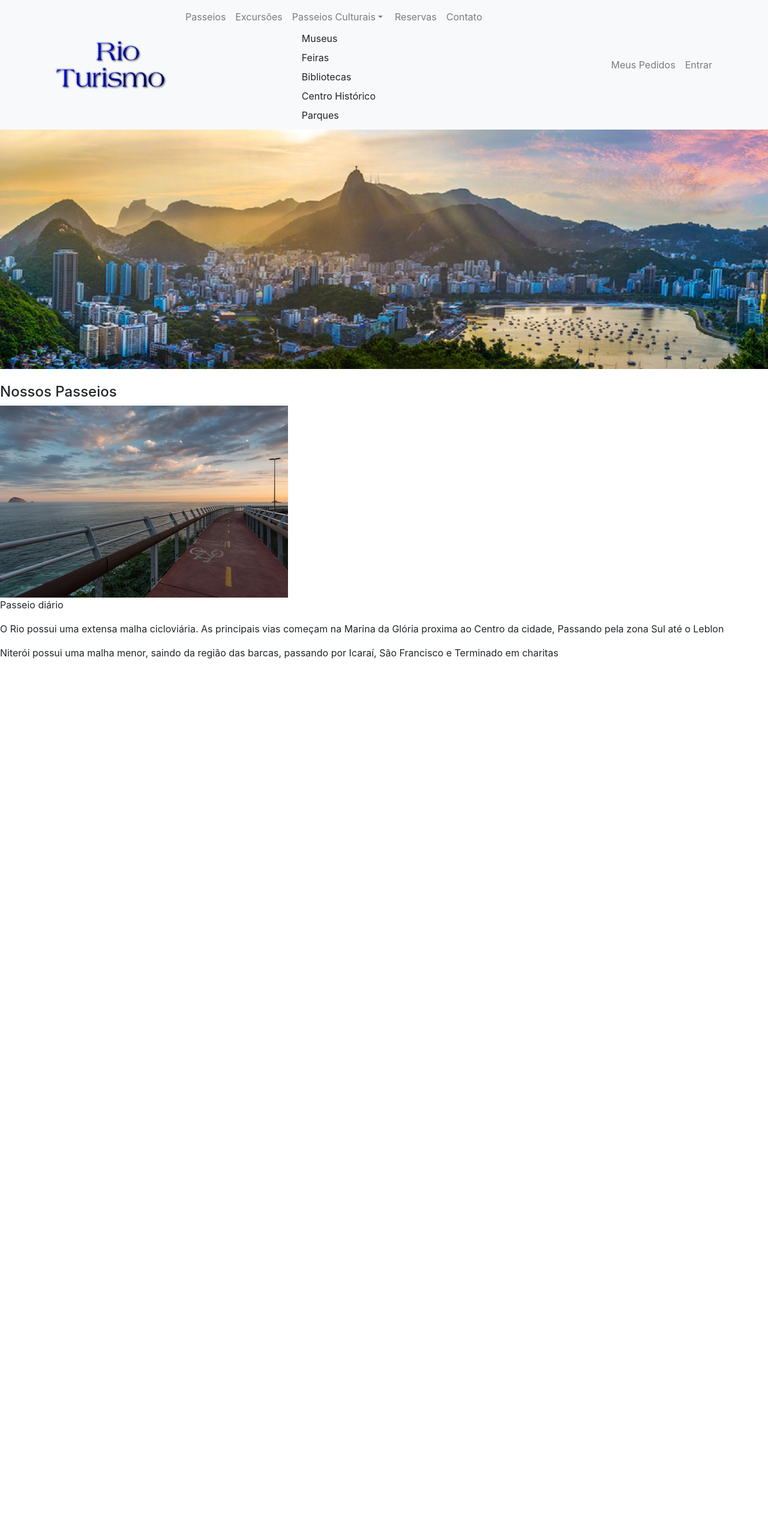
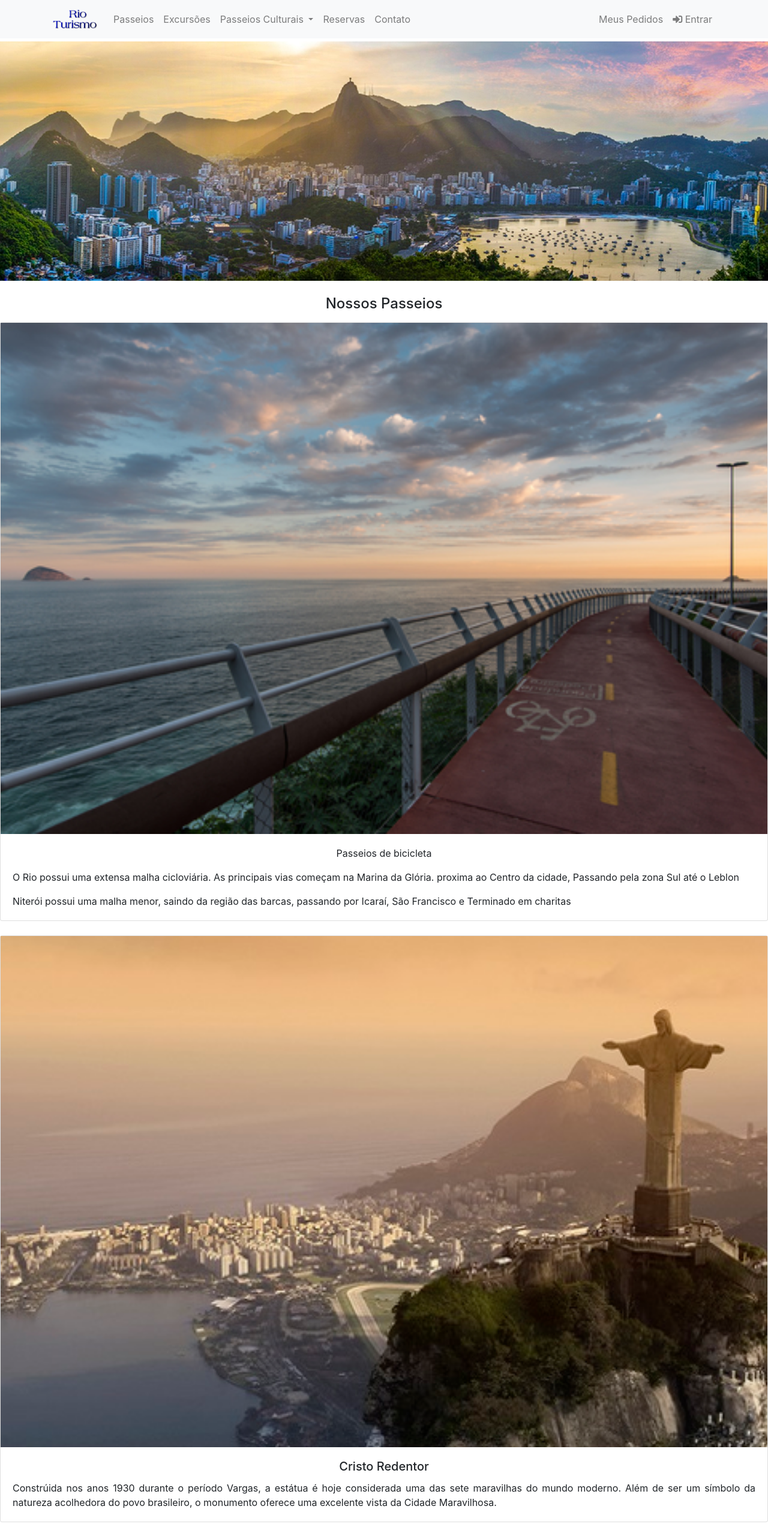
Before and after one commit to LucasBR96/RIO-TURISMO, a plain HTML site: page index.html in a window 1280 px wide. Shown: the top 2560 px of the page at 60% size. Before the commit the page ends 1116 px from the top, so only its background shows below. Drawn offline with Linux system fonts and the light colour scheme.

Commit message:
cards feitos

```diff
--- a/assets/css/styles.css
+++ b/assets/css/styles.css
@@ -0,0 +1,6 @@
+.bgimage {
+	background-image: url("../images/panoramica1.jpg");
+	background-size: cover;
+	background-position: center;
+	height: 399px;
+}
--- a/index.html
+++ b/index.html
@@ -12,10 +12,10 @@
 
 <body>
    <!-- Links no cabeçalho -->
-   <nav class="navbar navbar-light bg-light navbar-expand-md"> <!-- Barra de nav sexy -->
+   <nav class="navbar navbar-light bg-light navbar-expand-md fixed-top"> <!-- Barra de nav sexy -->
    	<div class="container">
 	   <a class="navbar-brand" href="#">
-		   <img src="assets/images/Rio-Turismo.png" style="width: 200px" alt="Rio Turismo">
+		   <img src="assets/images/Rio-Turismo.png" style="width:80px" alt="Rio Turismo">
 	   </a>
 
 	   <!-- Botão de Menu  -->
@@ -32,9 +32,10 @@
 			   <a class="nav-link nav-item"  href="#Excursoes">Excursões</a>
 			   <!-- Menu tipo dropdown -->
 			   <div class="dropdown">
-				   <a class="nav-link nav-item dropdown-toggle" data-toggle="dropdown" href="#">
-				   Passeios Culturais</a>
-				   <div class="dropdown menu">
+				   <a class="nav-ittem nav-link dropdown-toggle" data-toggle="dropdown" href="#">
+				   	Passeios Culturais
+				   </a>
+				   <div class="dropdown-menu">
 				   	<a class="dropdown-item" href="#">Museus</a>
 				   	<a class="dropdown-item" href="#">Feiras</a>
 				   	<a class="dropdown-item" href="#">Bibliotecas</a>
@@ -49,24 +50,66 @@
 		   <!-- Essas aqui à direita -->
 		   <div class="navbar-nav">
 			   <a class="nav-link nav-item"  href="#Excursoes">Meus Pedidos</a>
-			   <a class="nav-link nav-item"  href="#janelamodal">Entrar</a>
+			   <a class="nav-link nav-item"  href="#janelamodal">
+				   <i class="fas fa-sign-in-alt"></i> Entrar
+			   </a>
 		   </div>
 	   </div>
         </div>
    </nav>
-   <img src="assets/images/panoramica1.jpg">
+   <div class="bgimage" style = "margin-top: 69px;"></div>
 
    <br>
-   <br>
 
-   <h4 id="passeios">Nossos Passeios</h4>
+   <h4 id="passeios" class="text-center mb-3">Nossos Passeios</h4>
 
-   <img src="assets/images/p-ciclovia.jpg" alt="Ciclovias">
-   <p>Passeio diário</p>
-   <p>O Rio possui uma extensa malha cicloviária. As principais vias começam na Marina da Glória
-   proxima ao Centro da cidade, Passando pela zona Sul até o Leblon</p>
-   <p>Niterói possui uma malha menor, saindo da região das barcas, passando por Icaraí, São Francisco
-   e Terminado em charitas</p>
+   <div class="card mb-4">
+	   <img src="assets/images/p-ciclovia.jpg" alt="Ciclovias">
+	   <div class="card-body">
+	   	<div class ="text-center">
+		   <p>Passeios de bicicleta</p>
+	   	</div>
+
+		 <p class="card-text text-justify">O Rio possui uma extensa malha cicloviária. As principais vias começam na Marina da Glória. proxima ao Centro da cidade, Passando pela zona Sul até o Leblon</p>
+	  	 <p class="card-text text-justify">Niterói possui uma malha menor, saindo da região das barcas, passando por Icaraí, São Francisco e Terminado em charitas</p>
+	   </div>
+   </div>
+
+   <div class="card mb-4">
+	   <img src="assets/images/p-cristo-redentor.jpg".jpg alt="">
+	   <div class="card-body">
+		   <div class = "text-center">
+			   <h5 class ="card-title">Cristo Redentor</h5>
+		   </div>
+		   <p class="card-text text-justify">
+			   Constrúida nos anos 1930 durante o período Vargas, a estátua é hoje considerada uma das sete maravilhas do mundo moderno. Além de ser um símbolo da natureza acolhedora
+			   do povo brasileiro, o monumento oferece uma excelente vista da Cidade Maravilhosa.
+		   </p>
+	   </div>
+   </div>
+
+   <div class="card mb-4">
+	   <img src="assets/images/p-pao-de-acucar.jpg" alt="">
+	   <div class="card-body">
+		   <div class = "text-center">
+			   <h5 class ="card-title">Pão de açúcar</h5>
+		   </div>
+		   <p class="card-text text-justify"></p>
+	   </div>
+   </div>
+
+   <div class="card mb-4">
+	   <img src="assets/images/p-copacabana.jpg" alt="">
+	   <div class="card-body">
+		   <div class = "text-center">
+			   <h5 class ="card-title">Copacabana</h5>
+		   </div>
+		   <p class="card-text text-justify"></p>
+	   </div>
+   </div>
+
+
+   </div>
 
    <script src="assets/js/jquery-3.3.1.js"></script>
    <script src="assets/js/popper.js"></script>
```
